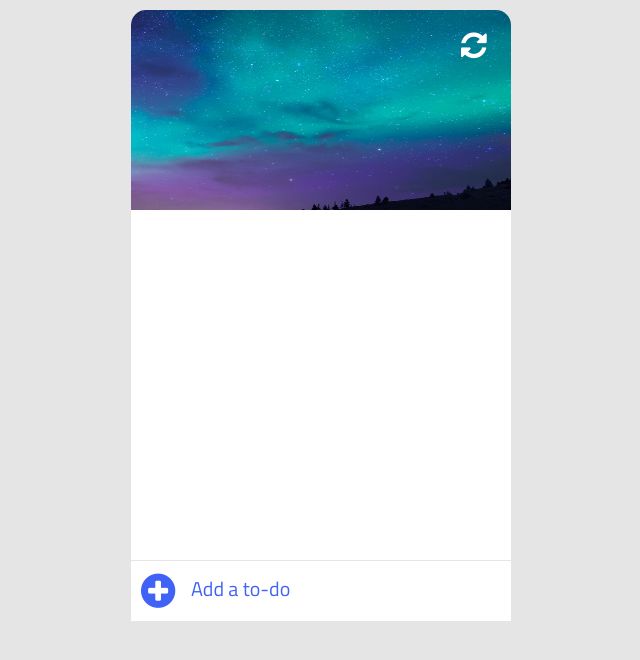
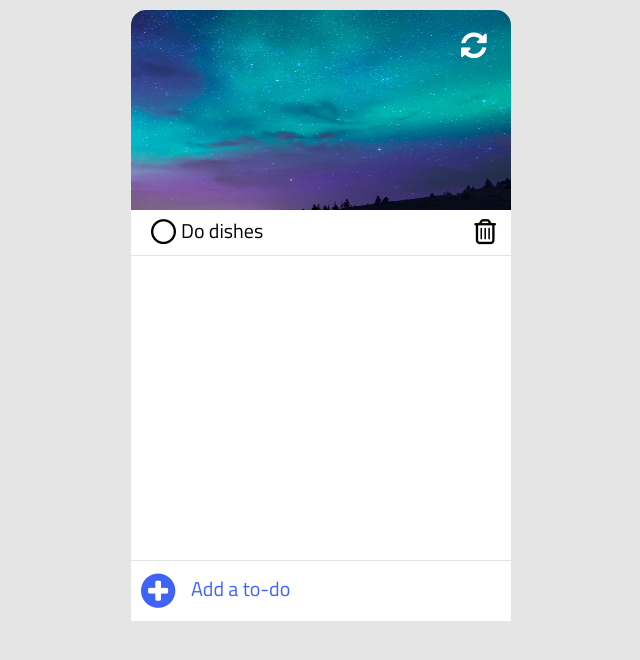
Before and after one commit to swapnil233/Todo_List_in_JavaScript, a plain HTML site: page index.html in a window 1280 px wide. Shown: the whole page, without its empty margins (319-959 px from the left). Drawn offline with Linux system fonts and the light colour scheme.

Commit message:
Started JS. Implemented a addToDo() function.

```diff
--- a/css/style.css
+++ b/css/style.css
@@ -38,8 +38,6 @@ body {
 
 .clear i:hover {
     cursor: pointer;
-    text-shadow: 1px 3px 5px #000;
-    transform: rotate(45deg);
 }
 
 #date {
--- a/main.js
+++ b/main.js
@@ -0,0 +1,24 @@
+// Select the clear button and the date element
+const clear = document.querySelector('.clear');
+const dateElement = document.getElementById('date');
+
+// Select the list
+const list = document.getElementById('list');
+
+// Select the input
+const input = document.getElementById('input');
+
+function addToDo(todo) {
+    const text =
+        `<li class="item">
+            <i class="fa fa-circle-thin co" job="complete" id="0"></i>
+            <p class="text">${todo}</p>
+            <i class="fa fa-trash-o de" job="delete" id="0"></i>
+        </li>`
+
+    const position = 'beforeend';
+
+    list.insertAdjacentHTML(position, text);
+}
+
+addToDo("Do dishes");
```
